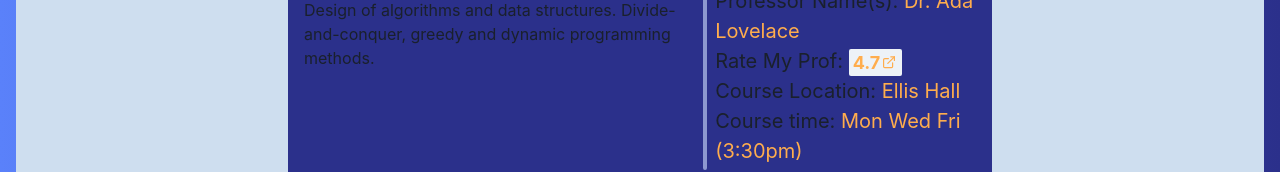
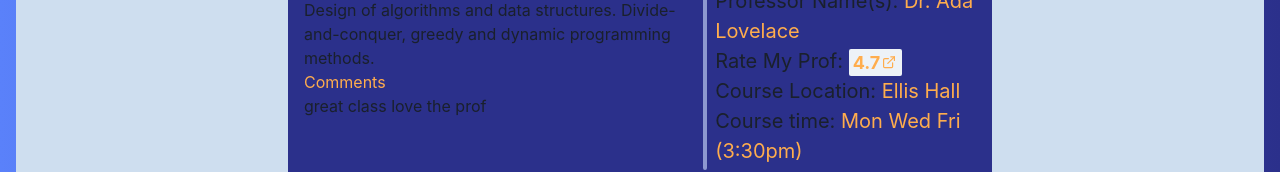
Before and after one commit to mthw-susko/coursly, a Next.js app: page / in a window 1280 px wide. Shown: the part 638-810 px from the top of the page. Built offline with nearby package versions, Linux system fonts and the light colour scheme.

Commit message:
Added comments

```diff
--- a/components/listItem.js
+++ b/components/listItem.js
@@ -46,6 +46,8 @@ const ListItem = ({ course }) => {
                     </Highlight>
                 </Text>
                 <Text>{course.courseDesc}</Text>
+                <h1 style={{color:'#FFAD4D'}}>Comments</h1>
+                <Text>{course.courseComment}</Text>
             </Box>
             <Box float={'left'}>
             <Divider orientation='vertical' borderColor={'#CEDEFF'} borderWidth='2px' borderRadius={'7px'} />
--- a/pages/courses.json
+++ b/pages/courses.json
@@ -15,7 +15,8 @@
       "major": "Comp Sci",
       "year": "3rd",
       "location": "Ellis Hall",
-      "time": "Mon Wed Fri (3:30pm)"
+      "time": "Mon Wed Fri (3:30pm)",
+      "comments" : "great class love the prof"
     },
     {
       "id": "4",
@@ -31,7 +32,8 @@
       "major": "Commerce",
       "year": "2nd",
       "location": "Jeffery Hall",
-      "time": "Mon Wed Fri (1:30pm)"
+      "time": "Mon Wed Fri (1:30pm)",
+      "comments" : "great class love the prof"
     },
     {
       "id": "5",
@@ -47,7 +49,8 @@
       "major": "Engineering",
       "year": "1st",
       "location": "Dunning AUD",
-      "time": "Mon Wed Fri (8:30am)"
+      "time": "Mon Wed Fri (8:30am)",
+      "comments" : "great class love the prof"
     },
     {
       "id": "8",
@@ -63,7 +66,8 @@
       "major": "Mathematics",
       "year": "1st",
       "location": "Goodwin Hall",
-      "time": "Tue Thu (10:00am)"
+      "time": "Tue Thu (10:00am)",
+      "comments" : "great class love the prof"
     },
     {
       "id": "9",
@@ -79,7 +83,8 @@
       "major": "Biology",
       "year": "1st",
       "location": "Biosciences Complex",
-      "time": "Mon Wed Fri (9:00am)"
+      "time": "Mon Wed Fri (9:00am)",
+      "comments" : "great class love the prof"
     },
     {
       "id": "10",
@@ -95,7 +100,8 @@
       "major": "History",
       "year": "2nd",
       "location": "Watson Hall",
-      "time": "Tue Thu (2:00pm)"
+      "time": "Tue Thu (2:00pm)",
+      "comments" : "great class love the prof"
     },
     {
       "id": "11",
@@ -111,7 +117,8 @@
       "major": "Psychology",
       "year": "1st",
       "location": "Ellis Hall",
-      "time": "Wed Fri (11:00am)"
+      "time": "Wed Fri (11:00am)",
+      "comments" : "great class love the prof"
     },
     {
       "id": "12",
@@ -127,7 +134,8 @@
       "major": "Chemistry",
       "year": "1st",
       "location": "Chernoff Hall",
-      "time": "Tue Thu (8:00am)"
+      "time": "Tue Thu (8:00am)",
+      "comments" : "great class love the prof"
     }
     ]
 }
--- a/pages/index.js
+++ b/pages/index.js
@@ -31,7 +31,8 @@ export default function Home() {
         courseMajor: course.major,
         courseYear: course.year,
         courseLocation: course.location,
-        courseTime: course.time
+        courseTime: course.time,
+        courseComment: course.comments
     }
   })
   // Filter courses based on the selected filters and search term
```
